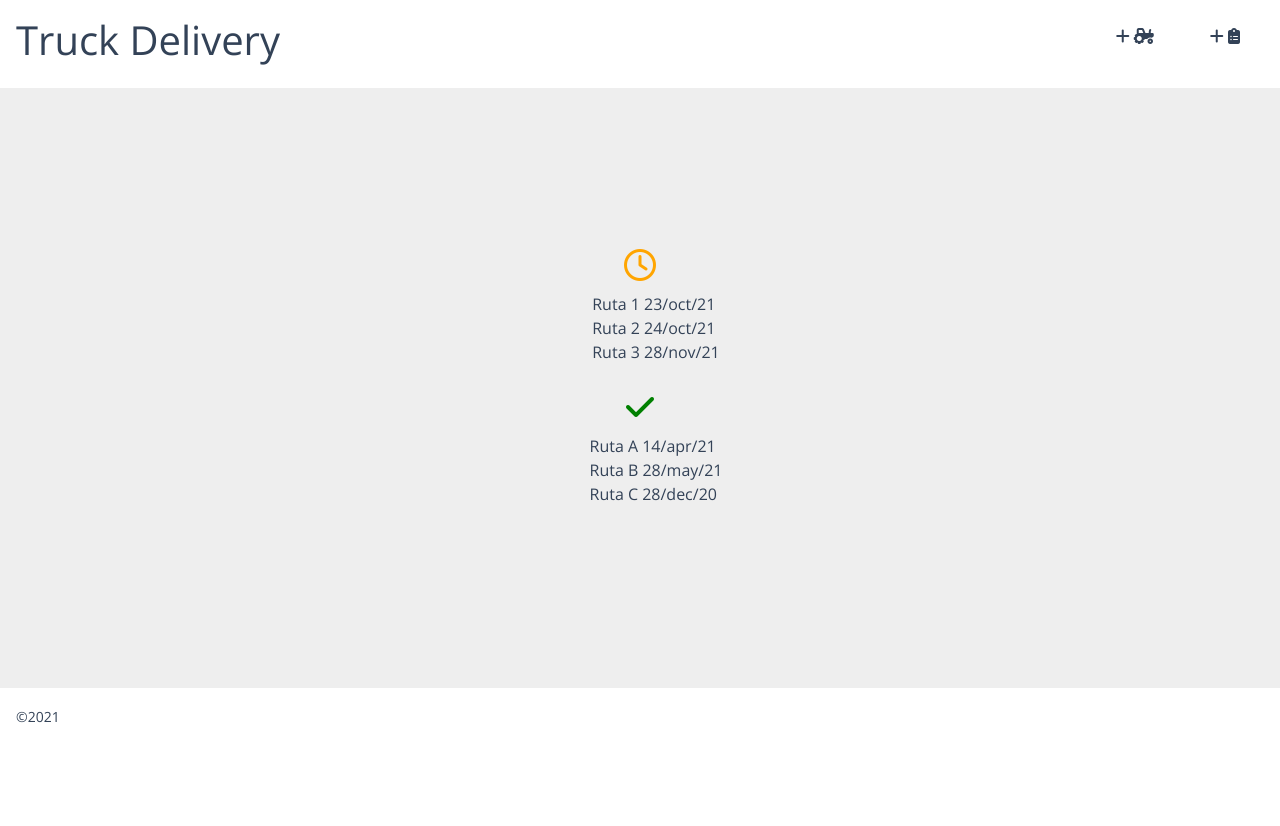
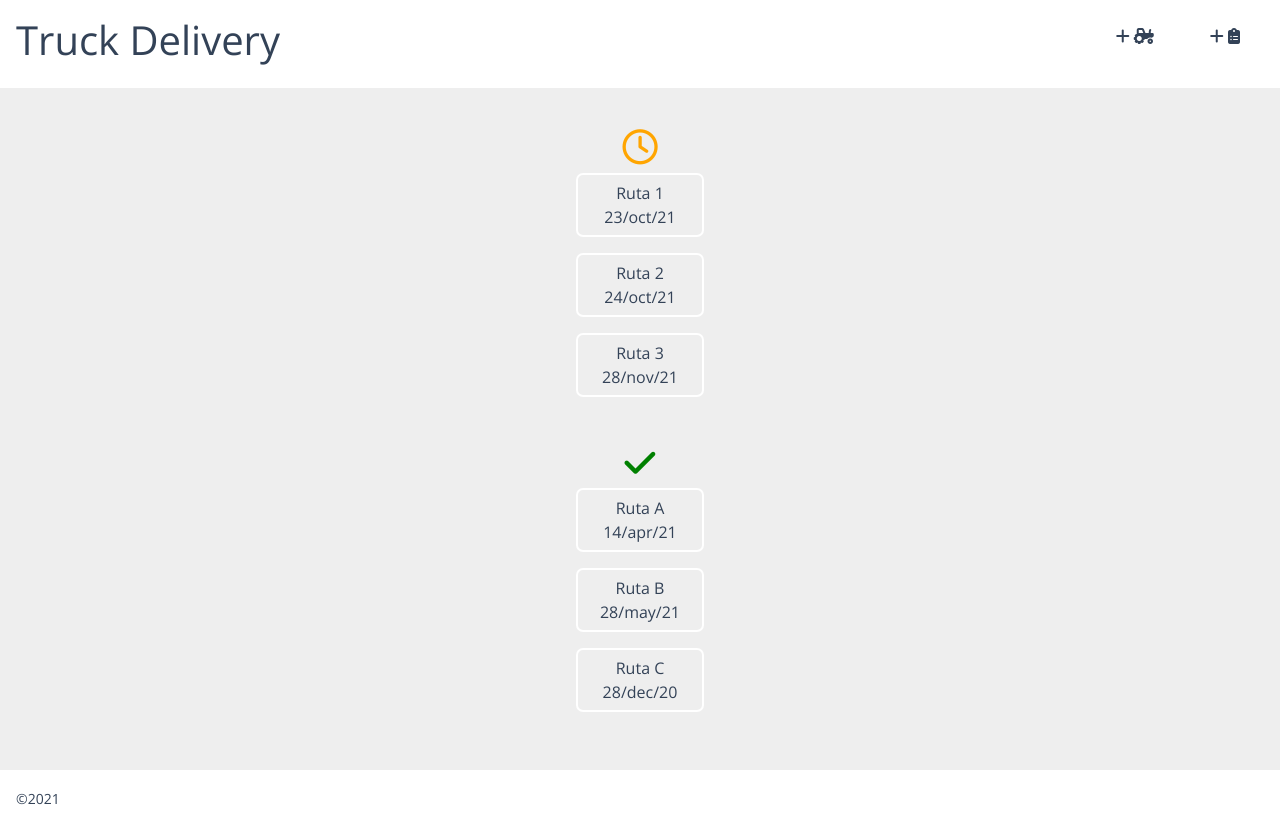
Before and after one commit to mZubeldia/truckdelivery, a React (Create React App) app: page /#/ in a window 1280 px wide. Before the commit the page ends 800 px from the top, so only its background shows below. Built offline with nearby package versions, Linux system fonts and the light colour scheme.

Commit message:
add style to every task on landding page

```diff
--- a/src/components/Home.js
+++ b/src/components/Home.js
@@ -1,10 +1,9 @@
 const Home = () => {
   return (
     <main className="main main-landing">
-      <h2>
+      <ul className="main__list pending">
         <i class="far fa-clock pending-icon"></i>
-      </h2>
-      <ul className="main__list pending">
+
         <li className="main__list__item">
           Ruta 1 <div class="hidden">23/oct/21</div>
         </li>
@@ -15,10 +14,10 @@ const Home = () => {
           Ruta 3 <div class="hidden">28/nov/21</div>
         </li>
       </ul>
-      <h2>
+
+      <ul className="main__list done">
         <i class="fas fa-check done-icon"></i>
-      </h2>
-      <ul className="main__list done">
+
         <li className="main__list__item">
           Ruta A <div class="hidden">14/apr/21</div>
         </li>
--- a/src/stylesheet/layout/_landing.scss
+++ b/src/stylesheet/layout/_landing.scss
@@ -19,7 +19,7 @@
 }
 //main landing
 .main-landing {
-  height: 75vh;
+  //height: 75vh;
 }
 
 .hidden {
@@ -34,8 +34,34 @@
 
 .pending-icon{
   color: orange;
+  font-size: 2.20rem;
 }
 
 .done-icon {
   color:green;
+  font-size: 2.20rem;
+
 }
+
+.main__list {
+
+  display: flex;
+  text-align: center;
+  flex-direction: column;
+  padding: 1rem;
+
+  .main__list__item {
+    height: 4rem;
+    width: 8rem;
+    margin: 0.5rem 0;
+
+    border: solid 2px #fff;
+    border-radius: 7px;
+
+    display: flex;
+    flex-direction: column;
+    justify-content: center;
+    text-align: center;
+}
+
+}
```
